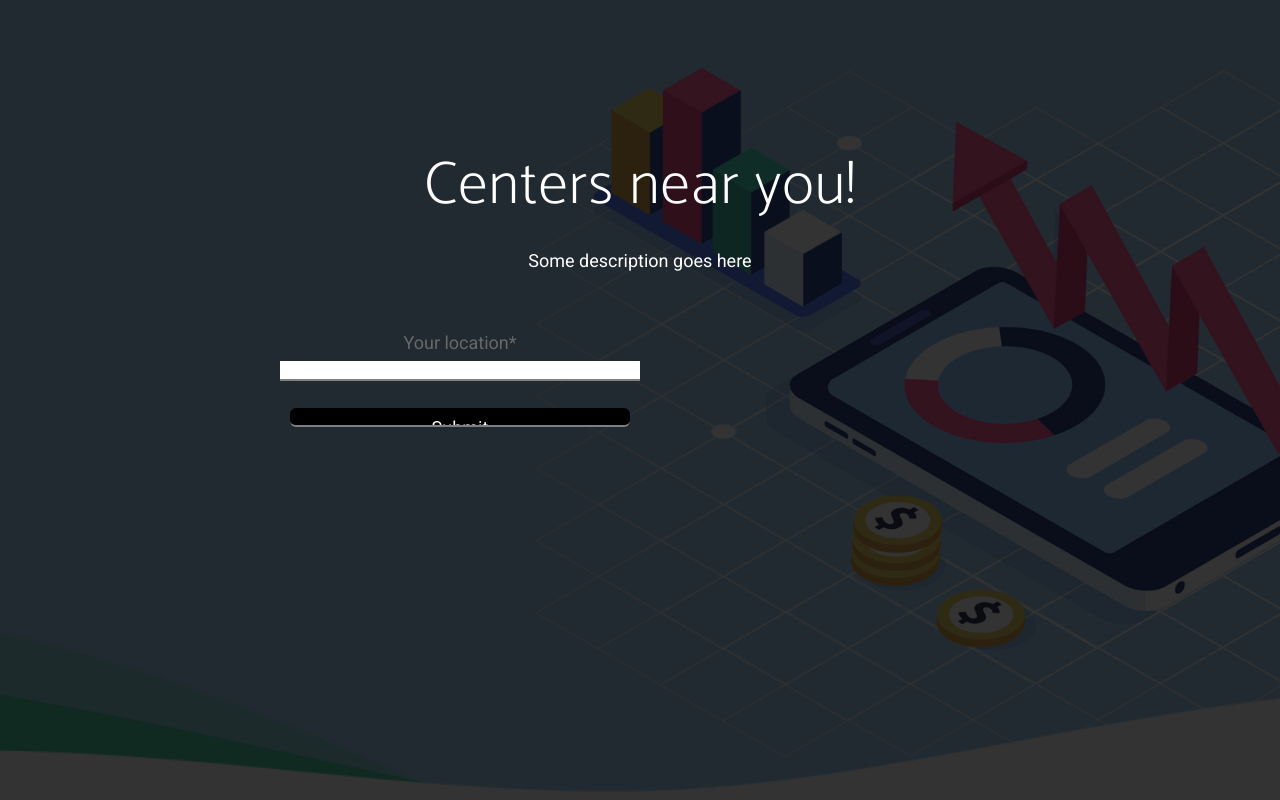
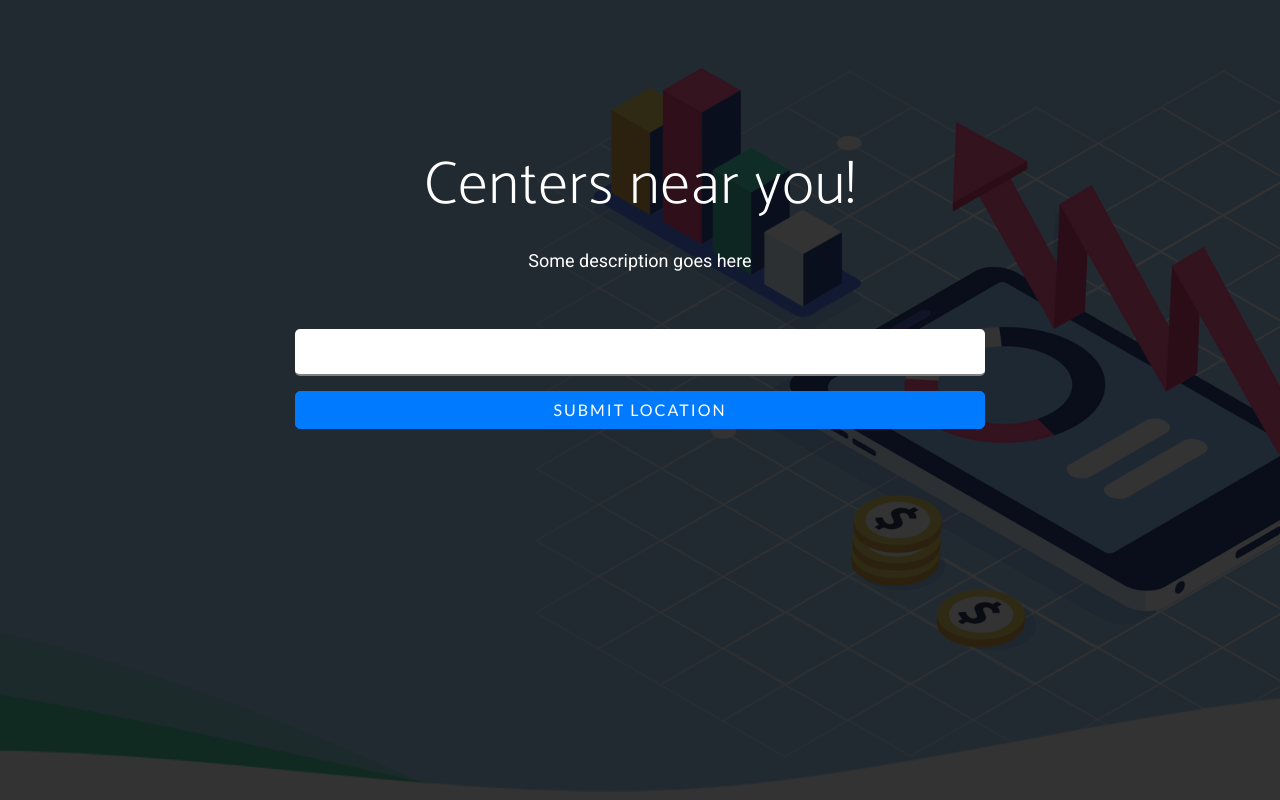
Before and after one commit to 501code/Covid19VaccinationCentersKenya, a Django app: page / in a window 1280 px wide. Run offline with Django 3.2, Linux system fonts and the light colour scheme; some libraries are stand-ins or nearby versions; some web fonts are replaced.

Commit message:
style locate page :(

```diff
--- a/landingpage/static/landingpage/css/new-age.css
+++ b/landingpage/static/landingpage/css/new-age.css
@@ -432,3 +432,16 @@
   font-size: 11px;
   padding: 15px 45px;
 }
+
+#ship-address{
+   height: auto !important;
+   width: 100% !important;
+   border-radius: 5px !important;
+}
+#submit-address{
+   width: 100% !important;
+   border-radius: 5px !important;
+}
+#address-form{
+    max-width: 100% !important;
+}
--- a/landingpage/templates/landingpage/index.html
+++ b/landingpage/templates/landingpage/index.html
@@ -24,7 +24,7 @@
   <link rel="stylesheet" href="{% static 'landingpage/device-mockups/device-mockups.min.css' %}">
 
   <!-- Custom styles for this template -->
-  <link href="{% static 'landingpage/css/new-age.min.css' %}" rel="stylesheet">
+  <link href="{% static 'landingpage/css/new-age.css' %}" rel="stylesheet">
 
 </head>
 
--- a/landingpage/templates/landingpage/locate.html
+++ b/landingpage/templates/landingpage/locate.html
@@ -8,7 +8,7 @@
     <div class="col-md-8 mx-auto">
       <h2 class="section-heading">Centers near you!</h2>
       <p style="color:white">Some description goes here</p>
-        <div class="row">
+        <div class="">
 
     <script src="https://polyfill.io/v3/polyfill.min.js?features=default"></script>
     <link
@@ -146,17 +146,17 @@
     </script>
     <form id="address-form" action="" method="post" autocomplete="off">
       <label class="full-field">
-        <span class="form-label">Your location*</span>
         {% csrf_token %}
         <input
           id="ship-address"
           name="ship-address"
           required
           autocomplete="off"
+          type="text"
         />
         <input type="hidden" id="center" name="center">
       </label>
-      <input type="submit" class="my-button"/>
+      <button type="submit" class="btn btn-primary mb-2 submit-address" id="submit-address">Submit location</button>
     </form><script
       src="https://maps.googleapis.com/maps/api/js?key={{GOOGLE_MAPS_API_KEY}}&callback=initAutocomplete&libraries=places&v=weekly"
       async
```
